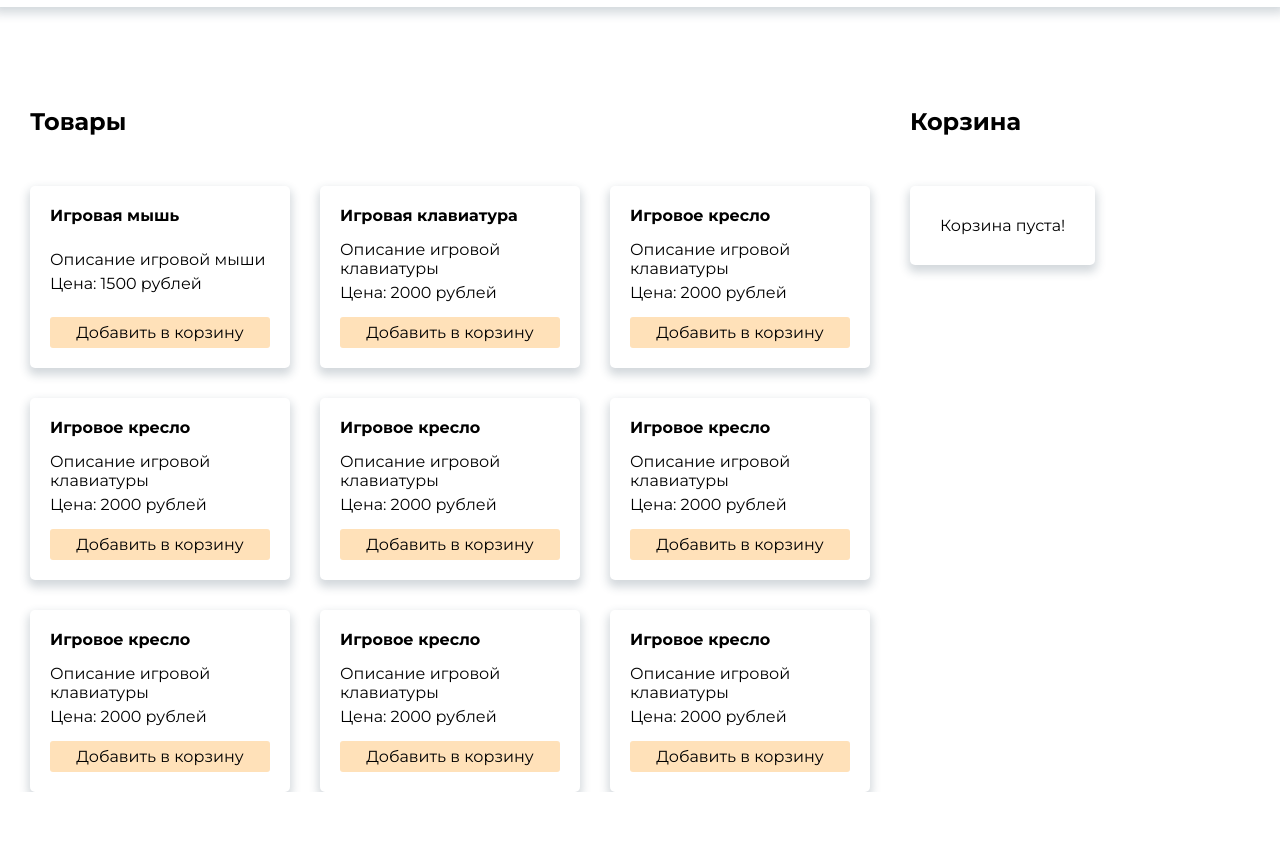
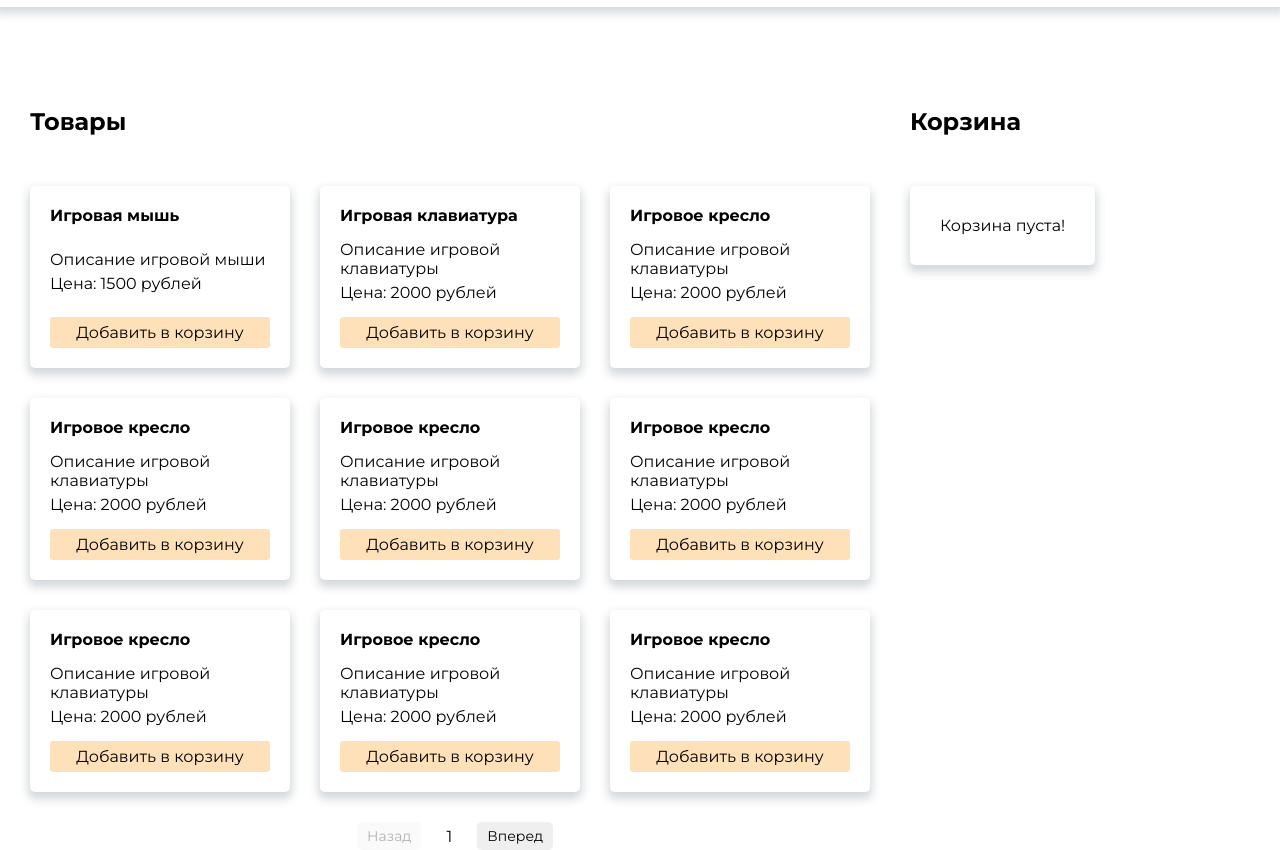
Before and after one commit to isHardCoded/javascript-shop-top, a plain HTML site: page index.html in a window 1280 px wide. Shown: the part 52-902 px from the top of the page. Before the commit the page ends 844 px from the top, so only its background shows below. Drawn offline with Linux system fonts and the light colour scheme.

Commit message:
Добавили пагинацию в каталоге товаров

```diff
--- a/index.html
+++ b/index.html
@@ -33,12 +33,18 @@
 			<div class="products__wrapper">
 				<h2>Товары</h2>
 				<div class="products__content"></div>
+				<div class="pagination">
+					<button id="prevPage">Назад</button>
+					<span id="currentPage">1</span>
+					<button id="nextPage">Вперед</button>
+				</div>
 			</div>
 			<div class="cart__wrapper">
 				<h2>Корзина</h2>
 				<div class="cart__content"></div>
 			</div>
 		</div>
+
 		<script src="index.js"></script>
 	</body>
 </html>
--- a/index.js
+++ b/index.js
@@ -44,14 +44,32 @@ let products = [
 		description: 'Описание игровой клавиатуры',
 		price: 2000,
 	},
+	{
+		name: 'Игровое кресло',
+		description: 'Описание игровой клавиатуры',
+		price: 2000,
+	},
+	{
+		name: 'Игровое кресло',
+		description: 'Описание игровой клавиатуры',
+		price: 2000,
+	},
 ]
 
 let cart = []
 
+const itemsPerPage = 9
+let currentPage = 1
+
 function renderProduct() {
+	const start = (currentPage - 1) * itemsPerPage
+	const end = start + itemsPerPage
+	const productsToShow = products.slice(start, end)
+
 	const productsList = document.querySelector('.products__content')
+	productsList.innerHTML = ''
 
-	products.forEach((product, index) => {
+	productsToShow.forEach((product, index) => {
 		const productCard = document.createElement('div')
 
 		productCard.classList.add('product__card')
@@ -67,7 +85,33 @@ function renderProduct() {
 
 		productsList.appendChild(productCard)
 	})
+
+	updatePagination()
 }
+
+function updatePagination() {
+	const totalPages = Math.ceil(products.length / itemsPerPage)
+
+	document.getElementById('currentPage').innerText = currentPage.toString()
+	document.getElementById('prevPage').disabled = currentPage === 1
+	document.getElementById('nextPage').disabled = currentPage === totalPages
+}
+
+document.getElementById('prevPage').addEventListener('click', () => {
+	if (currentPage > 1) {
+		currentPage--
+		renderProduct()
+	}
+})
+
+document.getElementById('nextPage').addEventListener('click', () => {
+	const totalPages = Math.ceil(products.length / itemsPerPage)
+	if (currentPage < totalPages) {
+		currentPage++
+		renderProduct()
+	}
+})
+
 const cartList = document.querySelector('.cart__content')
 
 if (cart.length === 0) {
--- a/style.css
+++ b/style.css
@@ -136,3 +136,22 @@
 
 	cursor: pointer;
 }
+
+/* PAGINATION */
+
+.pagination {
+	display: flex;
+	justify-content: center;
+	align-items: center;
+	gap: 25px;
+	margin-top: 30px;
+}
+
+.pagination button {
+	outline: 0;
+	border: 0;
+	padding: 5px 10px;
+	border-radius: 5px;
+	font-size: 14px;
+	cursor: pointer;
+}
```
